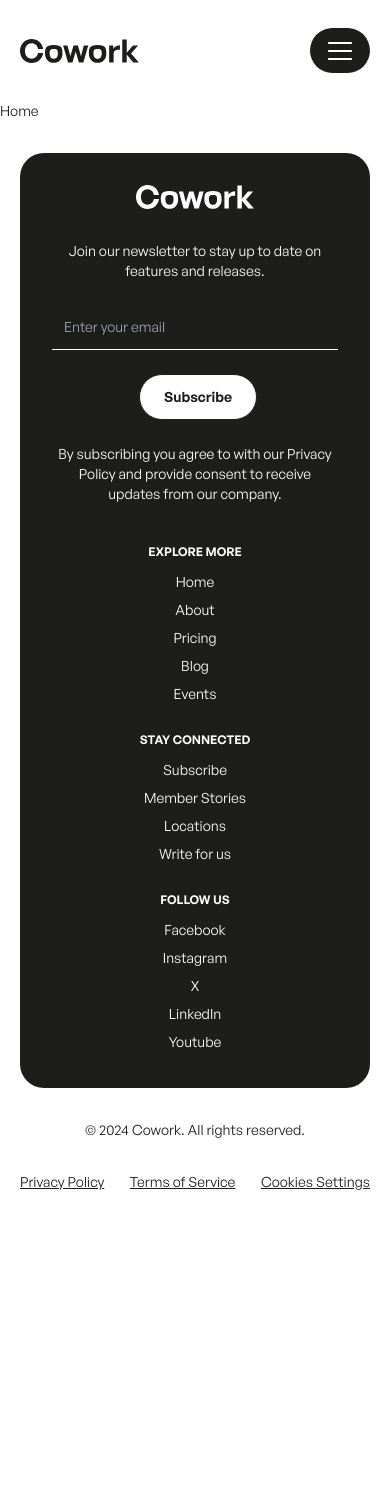
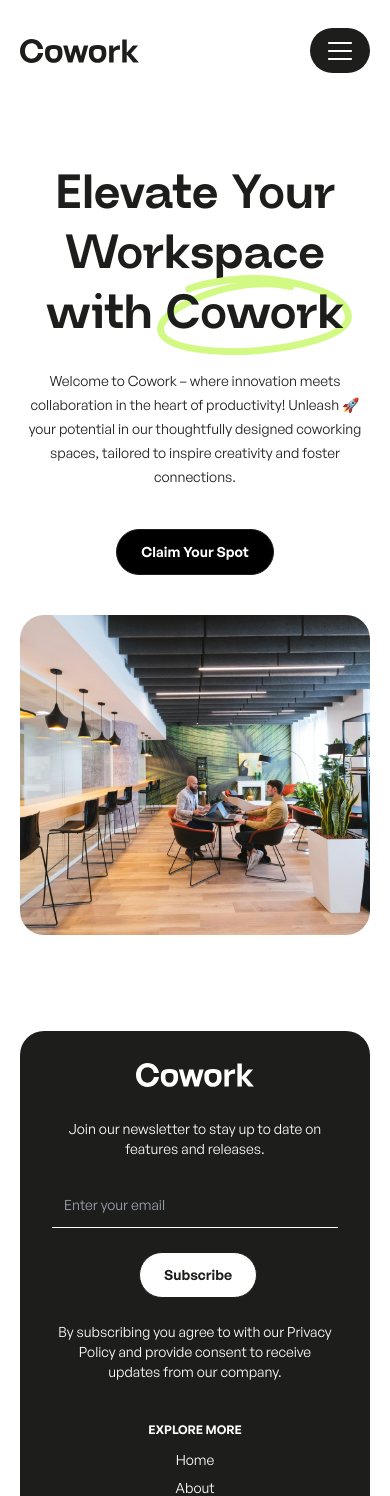
Before and after one commit to remolalata/cowork, a Next.js app: page / in a window 390 px wide. Shown: the top 1496 px of the page. Before the commit the page ends 1224 px from the top, so only its background shows below. Built offline with nearby package versions, Linux system fonts and the light colour scheme.

Commit message:
banner component

```diff
--- /dev/null
+++ b/components/Banner/banner.tsx
@@ -0,0 +1,32 @@
+import Image from "next/image";
+
+import Button from "../UI/Button/button";
+
+const Banner: React.FC = () => {
+    return (
+        <div className="container py-16 lg:py-28 flex flex-col lg:flex-row items-center justify-between gap-y-10 gap-x-8">
+            <div className="text-center lg:text-left">
+                <h1 className="font-neue-regrade font-bold text-5xl lg:text-8xl leading-tight lg:leading-tight">
+                    Elevate Your Workspace with <span className="relative z-20 inline-block before:content-[''] before:absolute before:-inset-x-2.5 before:-inset-y-2.5 before:bg-hero-title-pattern before:bg-no-repeat before:bg-center before:bg-contain before:z-10"><span className="relative z-20">Cowork</span></span>
+                </h1>
+                <p className="mt-6 lg:mt-8 leading-6">Welcome to Cowork – where innovation meets collaboration in the heart  of productivity! Unleash 🚀 your potential in our thoughtfully designed coworking spaces, tailored to inspire creativity and foster connections.</p>
+                <div className="w-fit mx-auto lg:ml-0 mt-10 lg:mt-12">
+                    <Button>Claim Your Spot</Button>
+                </div>
+            </div>
+            <div className="w-full">
+                <div className="relative w-full lg:w-[640px] h-[320px] lg:h-[640px] rounded-3xl lg:rounded-[48px] overflow-hidden">
+                    <Image
+                        src={"/images/hero.jpg"}
+                        alt="Two people having a meeting in a modern office lounge with stylish seating and vibrant decor."
+                        fill
+                        priority
+                        className="object-cover"
+                    />
+                </div>
+            </div>
+        </div>
+    )
+}
+
+export default Banner;
--- a/components/Layout/Footer/footer.tsx
+++ b/components/Layout/Footer/footer.tsx
@@ -23,13 +23,13 @@ const Footer: React.FC = () => {
               </div>
             </div>
             <div className="lg:w-[588px] flex flex-col md:flex-row gap-y-6 gap-x-[40px]">
-              <div className="lg:w-1/3">
+              <div className="md:w-1/3">
                 <FooterMenu heading={SITE_PAGES_MENU_HEADING} data={FOOTER_MENU_SITE_PAGES} />
               </div>
-              <div className="lg:w-1/3">
+              <div className="md:w-1/3">
                 <FooterMenu heading={ENGAGEMENT_MENU_HEADING} data={FOOTER_MENU_ENGAGEMENT} />
               </div>
-              <div className="lg:w-1/3">
+              <div className="md:w-1/3">
                 <FooterMenu heading={SOCIAL_MEDIA_MENU_HEADING} data={FOOTER_MENU_SOCIAL_MEDIA} />
               </div>
             </div>
@@ -37,8 +37,8 @@ const Footer: React.FC = () => {
         </div>
 
         <div className="mt-8">
-          <div className="flex flex-col md:flex-row items-center gap-y-8">
-            <div className="text-center md:text-left">{COPYRIGHT_NOTICE}</div>
+          <div className="flex flex-col lg:flex-row items-center gap-y-8">
+            <div className="text-center lg:text-left">{COPYRIGHT_NOTICE}</div>
             <ul className="w-full flex items-center justify-between underline">
               <li>
                 <Link href="#">{LEGAL_LINKS.PRIVACY_POLICY}</Link>
--- a/components/Layout/Header/Navigation/MobileNavigation/mobileNavigation.tsx
+++ b/components/Layout/Header/Navigation/MobileNavigation/mobileNavigation.tsx
@@ -18,7 +18,7 @@ const MobileNavigation: React.FC = () => {
   };
 
     return (
-        <div className={`bg-humble-black absolute top-0 left-0 h-full overflow-hidden transition-[width] duration-300 delay-0 ${showNav}`}>
+        <div className={`bg-humble-black absolute top-0 left-0 z-50 h-full overflow-hidden transition-[width] duration-300 delay-0 ${showNav}`}>
             <div className="flex items-center justify-between px-5 py-7">
                 <Logo invert={true} />
                 <button className="flex items-center justify-center w-[60px] h-[45px]" onClick={handleToggleMobileNav}>
--- a/pages/index.tsx
+++ b/pages/index.tsx
@@ -3,6 +3,7 @@ import Head from "next/head";
 import { useAppContext } from "@/context/AppContext";
 
 import Layout from "@/components/Layout/layout";
+import Banner from "@/components/Banner/banner";
 
 const Home: React.FC = () => {
   const { state, dispatch } = useAppContext();
@@ -16,7 +17,9 @@ const Home: React.FC = () => {
         </Head>
       </>
       <Layout>
-        <h1>Home</h1>
+        <section>
+          <Banner />
+        </section>
       </Layout>
     </>
   )
--- a/tailwind.config.ts
+++ b/tailwind.config.ts
@@ -17,8 +17,8 @@ const config: Config = {
       },
       backgroundImage: {
         "gradient-radial": "radial-gradient(var(--tw-gradient-stops))",
-        "gradient-conic":
-          "conic-gradient(from 180deg at 50% 50%, var(--tw-gradient-stops))",
+        "gradient-conic": "conic-gradient(from 180deg at 50% 50%, var(--tw-gradient-stops))",
+        "hero-title-pattern": "url('../public/images/hero-title-pattern.svg')"
       },
       colors: {
         "humble-black": "#1D1E1C"
```
Also changed, not shown: public/images/hero-title-pattern.svg (added), public/images/hero.jpg (added).
